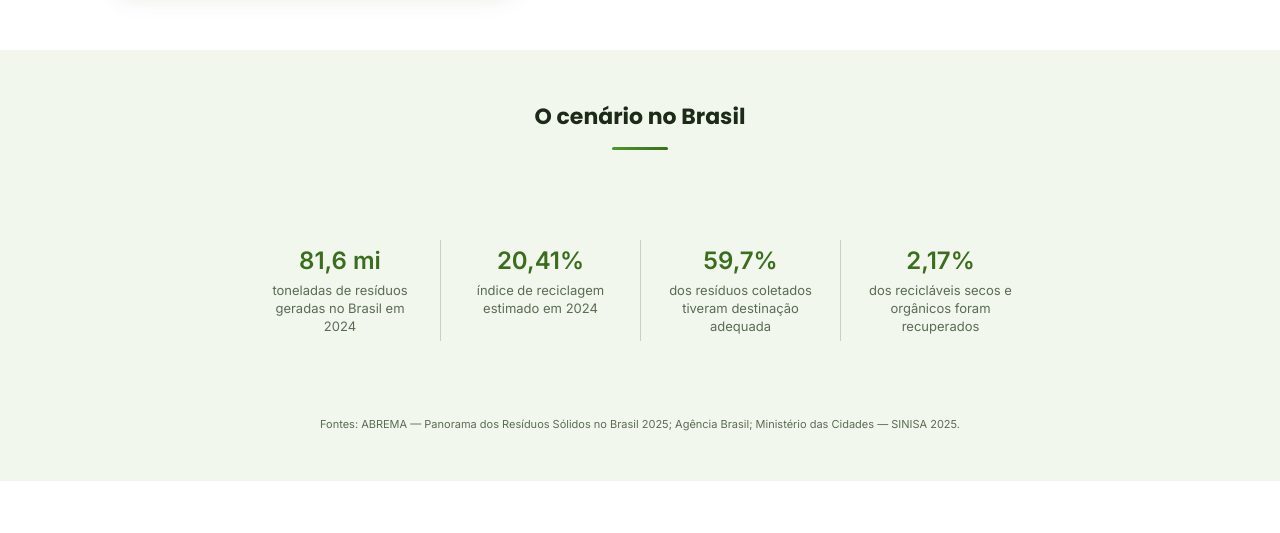
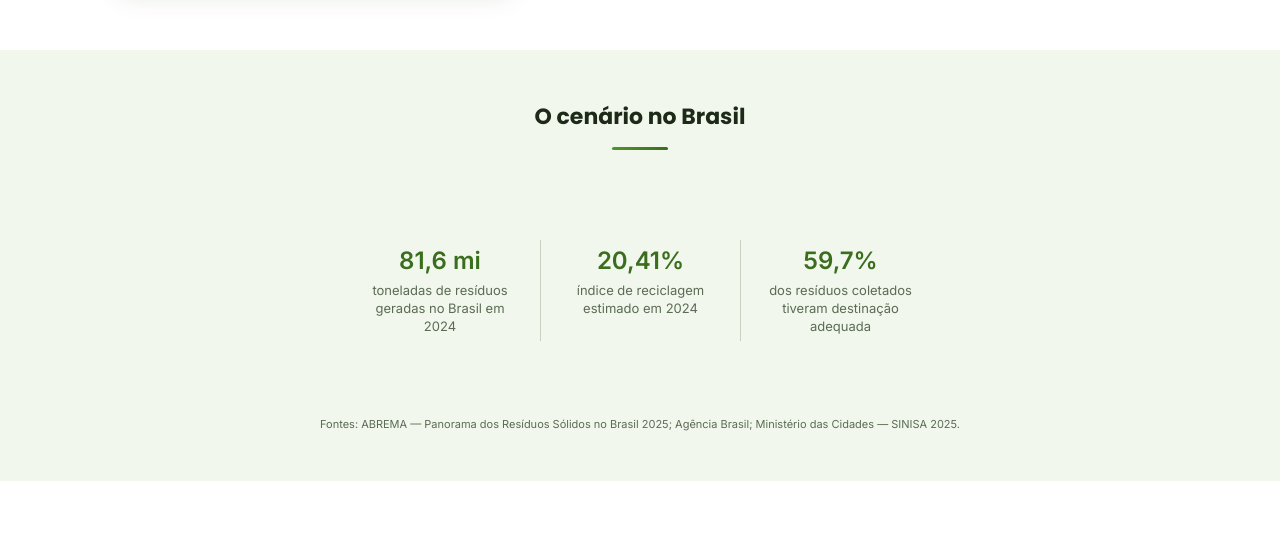
Before and after one commit to jlcanal20-star/EcoSmart, a Flask app: page / in a window 1280 px wide. Shown: the part 593-1126 px from the top of the page. Run offline with Flask 3, Linux system fonts and the light colour scheme; data comes from the database, SQL or seed files in the repository; data that the repository does not hold is empty.

Commit message:
Remove statistics on recyclable materials
Removed a div containing statistics about recyclable materials.

```diff
--- a/templates/index.html
+++ b/templates/index.html
@@ -34,11 +34,6 @@
                 <div class="dado-item">
                     <span class="dado-numero">59,7%</span>
                     <span class="dado-desc">dos resíduos coletados tiveram destinação adequada</span>
-                </div>
-
-                <div class="dado-item">
-                    <span class="dado-numero">2,17%</span>
-                    <span class="dado-desc">dos recicláveis secos e orgânicos foram recuperados</span>
                 </div>
             </div>
 
```
